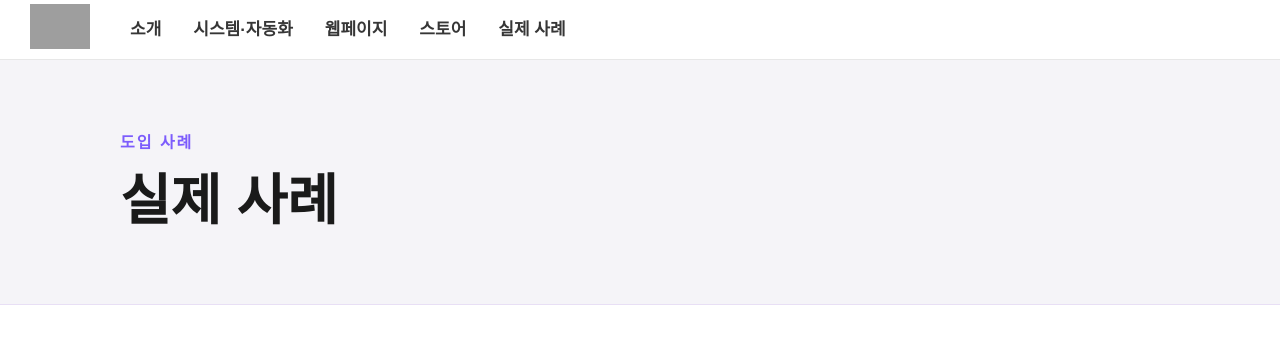
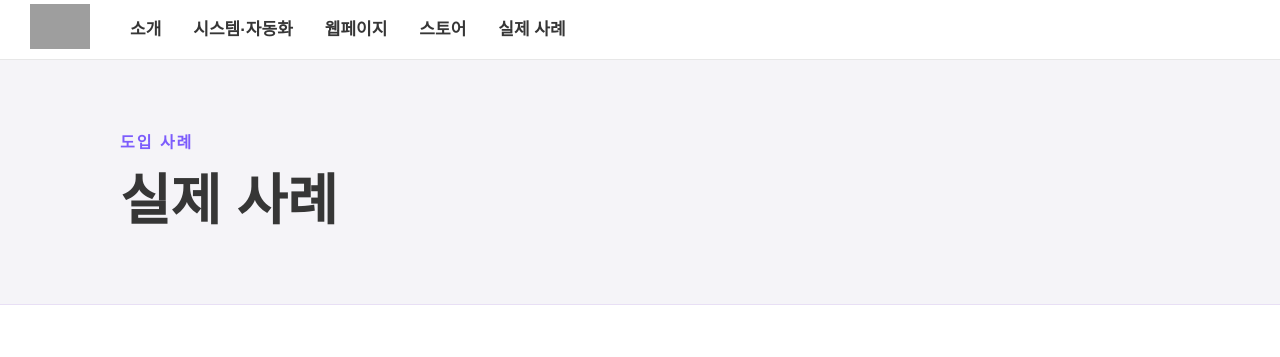
Before and after one commit to nsdlab26/blog, a Jekyll site: the page built from index.html, in a window 1280 px wide. Shown: the top 357 px of the page. Built offline with Jekyll 4.4.1, drawn with Linux system fonts in a browser that asks for light colours; grey boxes are pictures that could not be loaded.

Commit message:
Update index.html

```diff
--- a/index.html
+++ b/index.html
@@ -7,7 +7,7 @@ title: 실제 사례
   .hero { background: #f5f4f8; padding: 70px 0; border-bottom: 1px solid #E8DFF5; }
   .hero-inner { max-width: 1100px; margin: 0 auto; padding: 0 30px; }
   .hero-label { color: #7c5cfc; font-size: 16px; font-weight: 700; margin-bottom: 12px; }
-  .hero-title { font-size: 55px; font-weight: 800; color: #1a1a1a; }
+  .hero-title { font-size: 55px; font-weight: 700; color: #363636; }
 
   /* CONTENT */
   .content-wrap { max-width: 1100px; margin: 0 auto; padding: 40px 30px 60px; }
```
